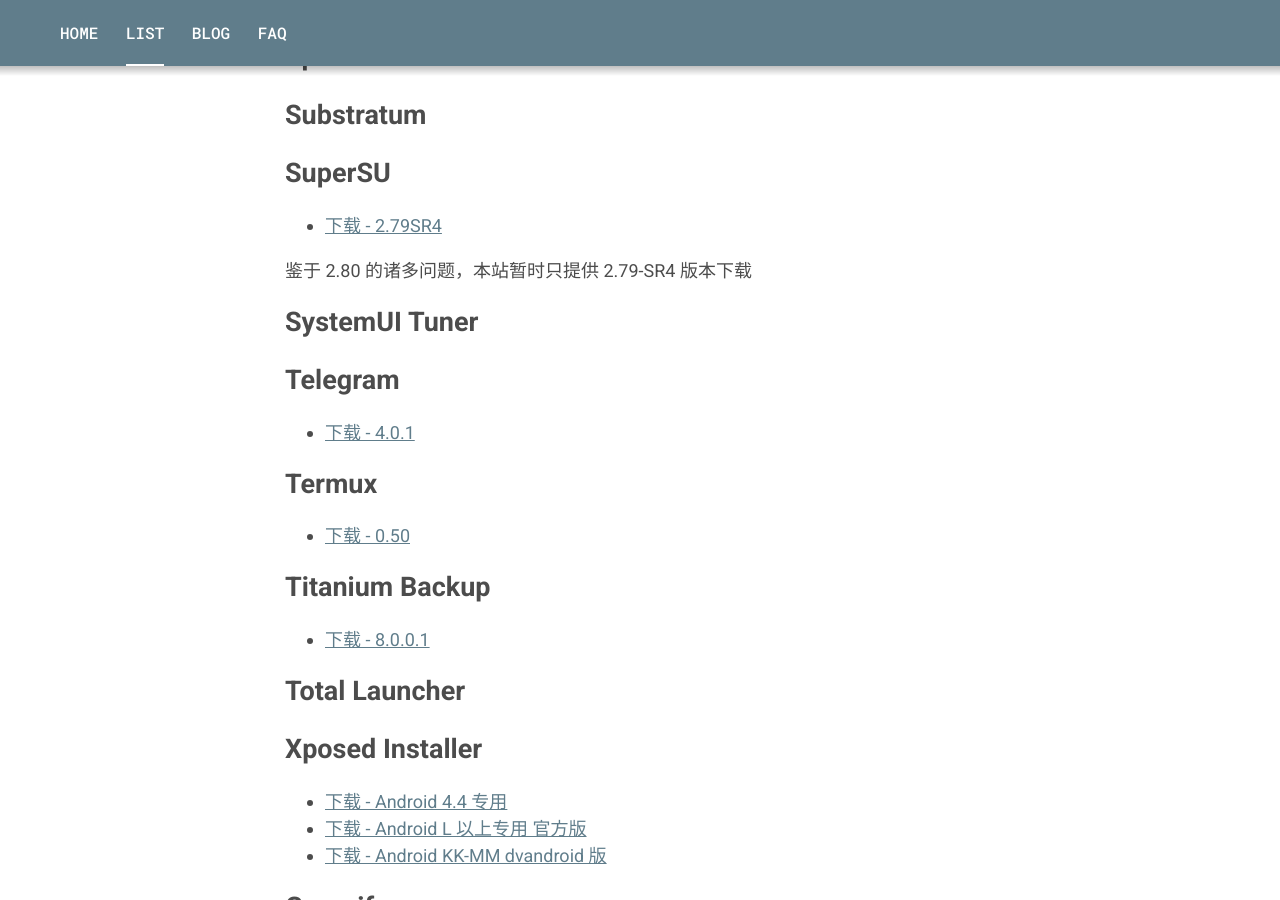
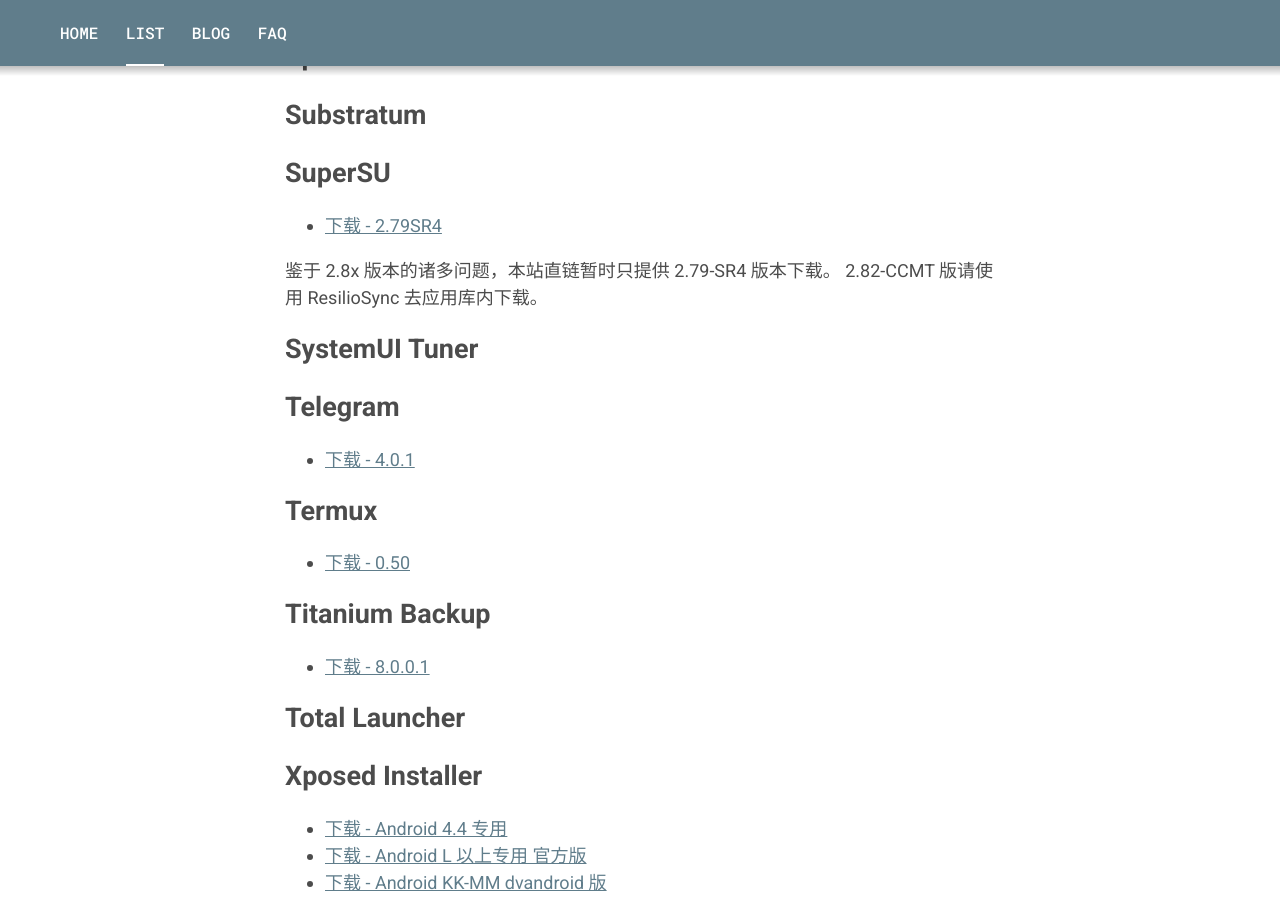
Before and after one commit to neoFelhz/LetAPKFly, a Jekyll site: the page built from _pages/list.md, in a window 1280 px wide and 900 px high, scrolled down 3082 px. Built offline with Jekyll 4.4.1, drawn with Linux system fonts in a browser that asks for light colours.

Commit message:
update the list

```diff
--- a/_pages/list.md
+++ b/_pages/list.md
@@ -98,7 +98,8 @@
 
 - [下载 - 2.79SR4](https://git.oschina.net/neoFelhz/letapkfly/raw/master/SuperSU/SuperSU-2.79-SR4.apk)
 
-鉴于 2.80 的诸多问题，本站暂时只提供 2.79-SR4 版本下载
+鉴于 2.8x 版本的诸多问题，本站直链暂时只提供 2.79-SR4 版本下载。
+2.82-CCMT 版请使用 ResilioSync 去应用库内下载。
 
 ## SystemUI Tuner
 ## Telegram
```
